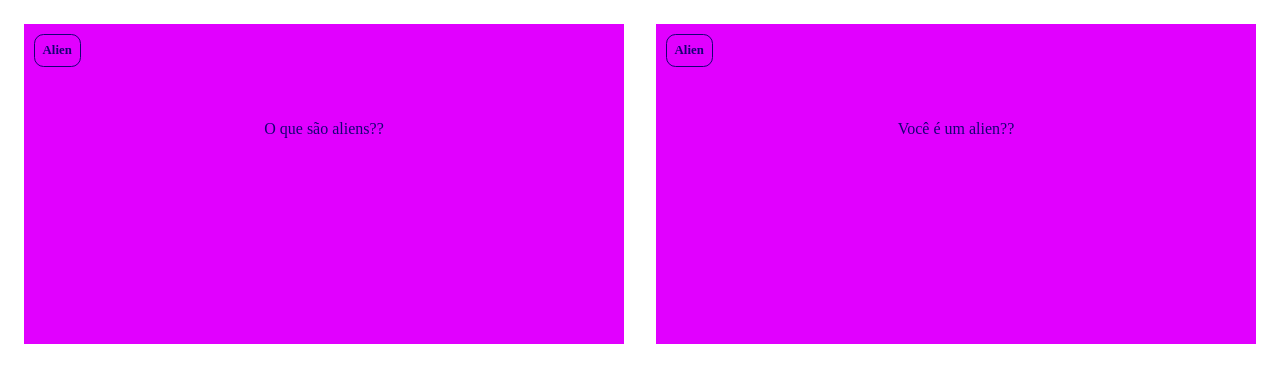
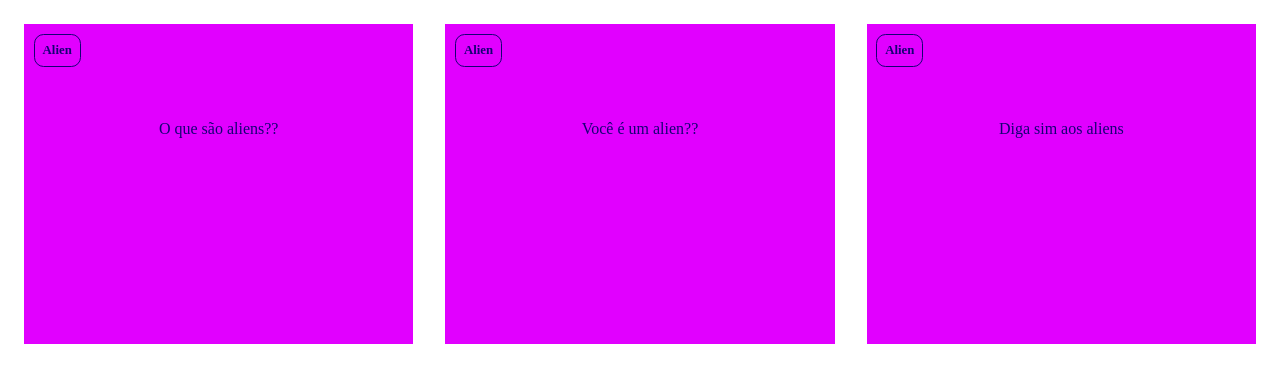
Before and after one commit to P4ralelepipedo/Site-Alura-ves-o-alien-, a plain HTML site: page index.html in a window 1280 px wide. Drawn offline with Linux system fonts and the light colour scheme; a web font is replaced by a local one.

Commit message:
Atualizar o index.html

```diff
--- a/index.html
+++ b/index.html
@@ -34,6 +34,17 @@
                     </div>
                 </div>
             </article>
+<article class="cartao">
+                <div class="cartao__conteudo">
+                    <h3>Alien</h3>
+                    <div class="cartao__conteudo__pergunta">
+                        <p>Diga sim aos aliens</p>
+                    </div>
+                    <div class="cartao__conteudo__resposta">
+                            <p>Sim zipzop</p>
+                    </div>
+                </div>
+            </article>
         </section>
     <footer>
         <p>Projeto alienigico</p>
```
